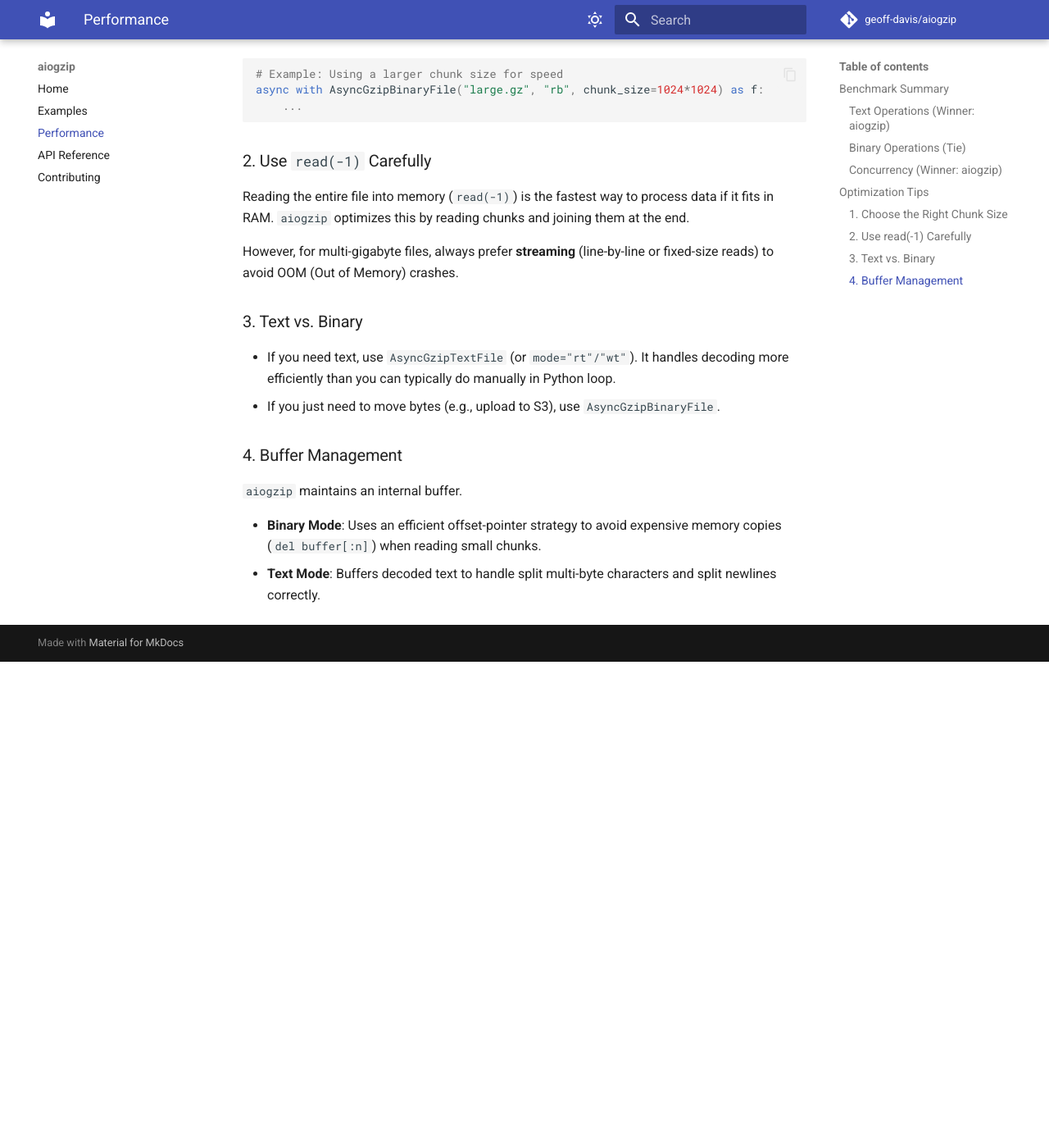
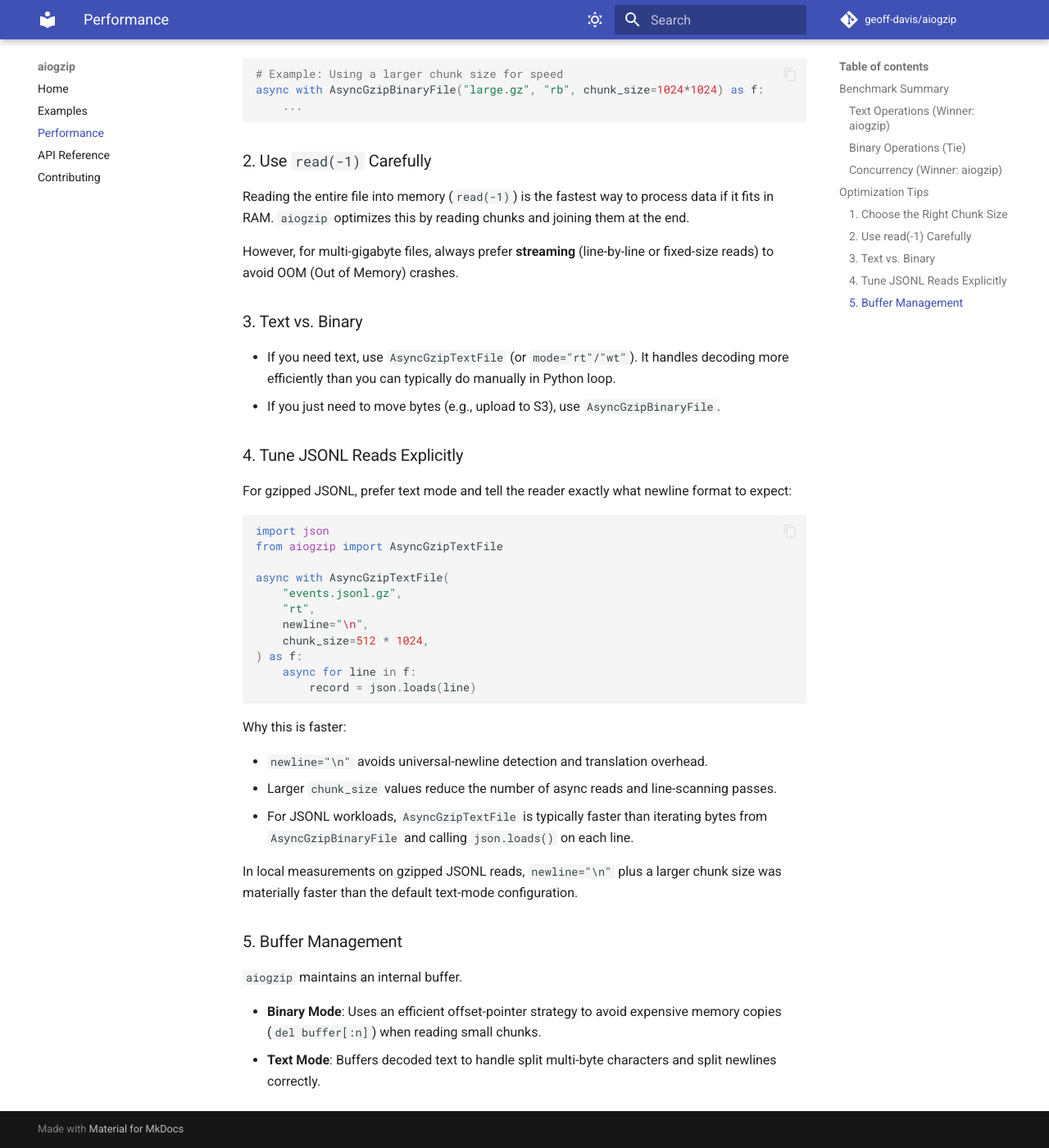
Before and after one commit to geoff-davis/aiogzip, an MkDocs documentation site: the page built from docs/performance.md, in a window 1280 px wide and 1400 px high, scrolled down 1554 px. Shown: the whole window at 82% size. Built offline with MkDocs 1.6.1 and Material for MkDocs 9.7.7, drawn with Linux system fonts in a browser that asks for light colours; comment, search, counter and statistics services are not loaded; before the commit the page ends 2361 px from its top, so only the background shows below that.

Commit message:
Add JSONL performance tips to docs
Add guidance on using newline="\n" and larger chunk_size for
efficient gzipped JSONL reads in README, examples, and performance guide.

Co-Authored-By: Claude Opus 4.6 (1M context) <noreply@anthropic.com>

````diff
--- a/docs/performance.md
+++ b/docs/performance.md
@@ -61,7 +61,36 @@ However, for multi-gigabyte files, always prefer **streaming** (line-by-line or
 - If you need text, use `AsyncGzipTextFile` (or `mode="rt"/"wt"`). It handles decoding more efficiently than you can typically do manually in Python loop.
 - If you just need to move bytes (e.g., upload to S3), use `AsyncGzipBinaryFile`.
 
-### 4. Buffer Management
+### 4. Tune JSONL Reads Explicitly
+
+For gzipped JSONL, prefer text mode and tell the reader exactly what newline
+format to expect:
+
+```python
+import json
+from aiogzip import AsyncGzipTextFile
+
+async with AsyncGzipTextFile(
+    "events.jsonl.gz",
+    "rt",
+    newline="\n",
+    chunk_size=512 * 1024,
+) as f:
+    async for line in f:
+        record = json.loads(line)
+```
+
+Why this is faster:
+
+- `newline="\n"` avoids universal-newline detection and translation overhead.
+- Larger `chunk_size` values reduce the number of async reads and line-scanning passes.
+- For JSONL workloads, `AsyncGzipTextFile` is typically faster than iterating
+  bytes from `AsyncGzipBinaryFile` and calling `json.loads()` on each line.
+
+In local measurements on gzipped JSONL reads, `newline="\n"` plus a larger
+chunk size was materially faster than the default text-mode configuration.
+
+### 5. Buffer Management
 
 `aiogzip` maintains an internal buffer.
 
````
Also changed, not shown: README.md (+1 -0 lines), docs/examples.md (+32 -0 lines).
